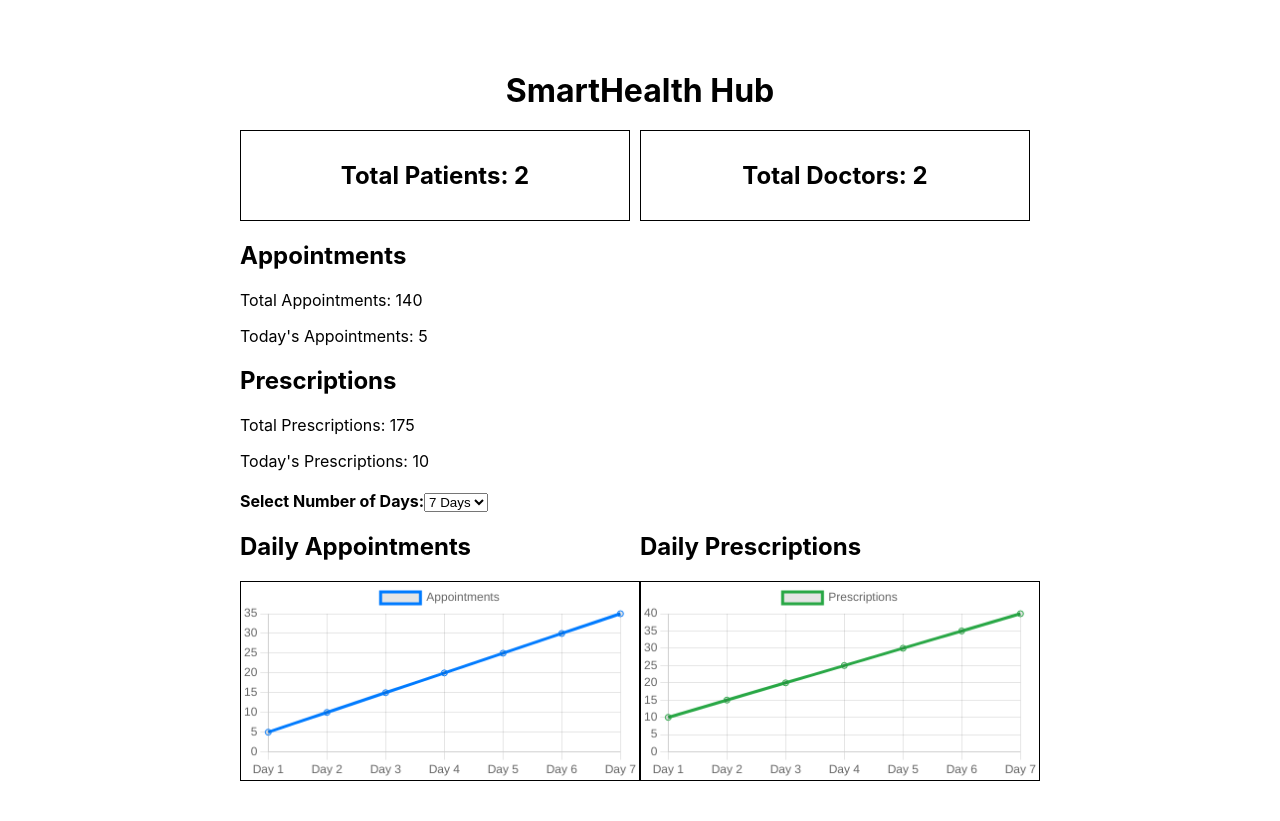
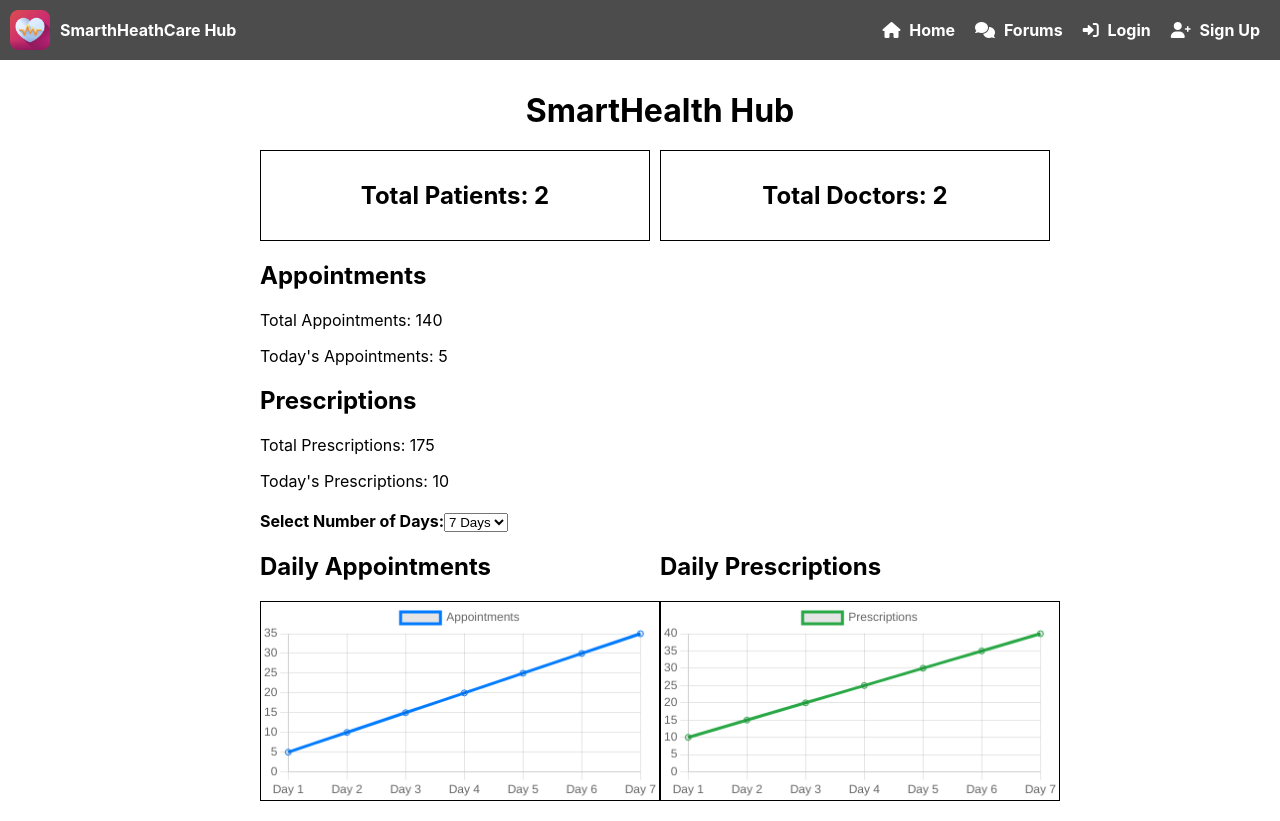
Before and after one commit to prajwalcbk/Smarthealthcarehub, a React (Create React App) app in the folder frontend/healthcarehub/: page /analytics in a window 1280 px wide. After the commit the page ends 800 px from the top, so only its background shows below. Built offline with nearby package versions, Linux system fonts and the light colour scheme.

Commit message:
Added Analytics page1

```diff
--- a/frontend/healthcarehub/src/components/analytics/analytics.js
+++ b/frontend/healthcarehub/src/components/analytics/analytics.js
@@ -1,6 +1,7 @@
 import React, { useState, useEffect, useRef } from 'react';
 import './analytics.css'; // Import CSS file for styling
 import Chart from 'chart.js/auto'; // Import Chart.js
+import Navbar from '../navbar/Navbar';
 
 const Analytics = () => {
   // Sample data for patients and doctors (replace with actual data from backend)
@@ -115,6 +116,8 @@ const Analytics = () => {
   };
 
   return (
+    <div className='analytics-container'>
+        <Navbar />
     <div className="app-container">
       <h1>SmartHealth Hub</h1>
       <div className="stats-container">
@@ -154,6 +157,7 @@ const Analytics = () => {
         </div>
       </div>
     </div>
+    </div>
   );
 };
 
```
